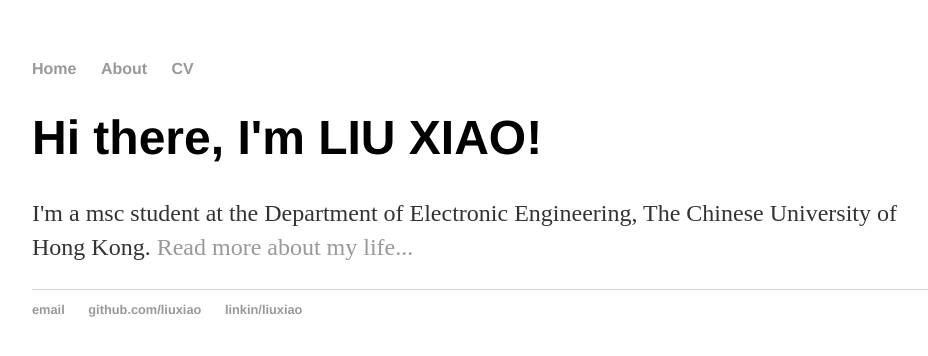
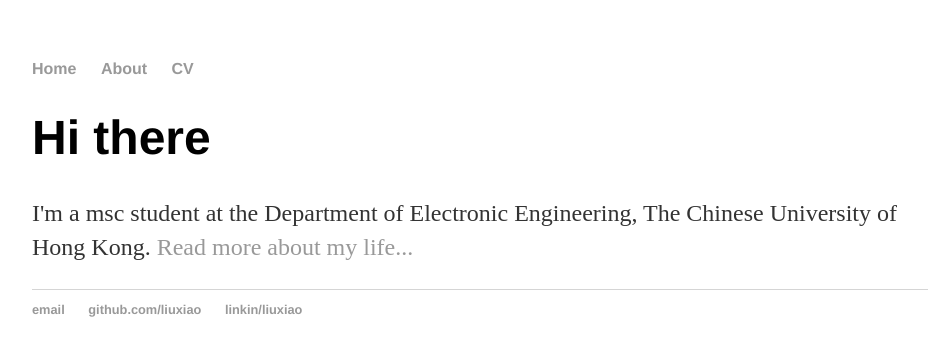
Before and after one commit to Archimedes2013/Archimedes2013.github.io, a Jekyll site: the page built from index.html, in a window 1280 px wide. Shown: the top 356 px of the page, without its empty margins (160-1088 px from the left). Built offline with Jekyll 4.4.1, drawn with Linux system fonts in a browser that asks for light colours.

Commit message:
Update index.html

```diff
--- a/index.html
+++ b/index.html
@@ -3,7 +3,7 @@ layout: default
 title: LIU XIAO, a brief Introduction
 ---
 <div class="blurb">
-	<h1>Hi there, I'm LIU XIAO!</h1>
+	<h1>Hi there</h1>
 	<p>
 	I'm a msc student at the Department of Electronic Engineering, The Chinese University of Hong Kong.
 
```
